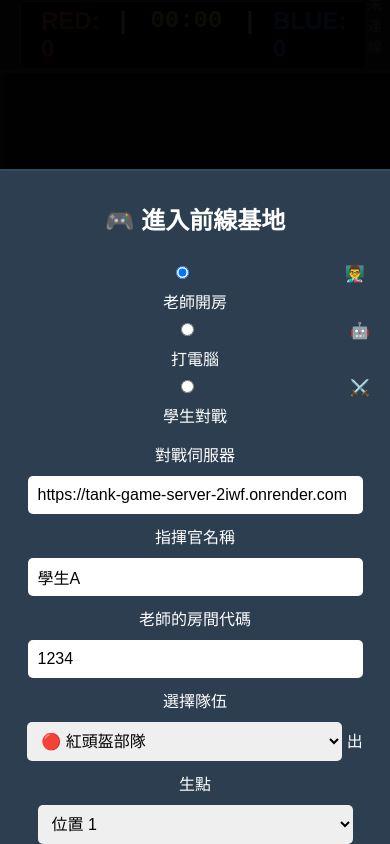
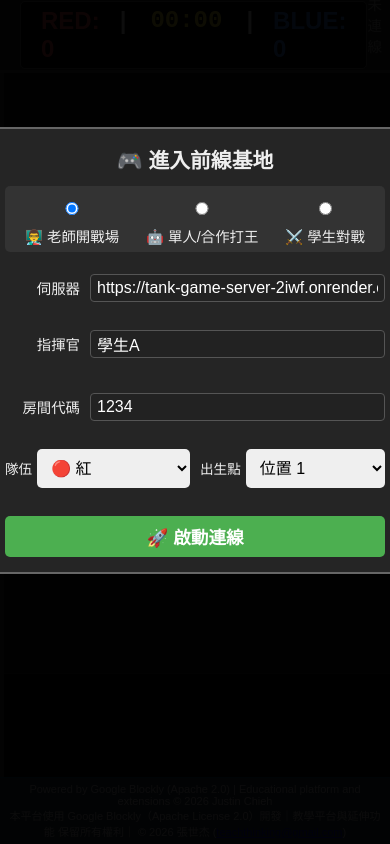
Before and after one commit to teachthinking/tank-game-server, a website: page public/student.html in a window 390 px wide. Shown: the top 844 px of the page. Drawn offline with nearby package versions, Linux system fonts and the light colour scheme; a script that the page names is missing.

Commit message:
Update student.html

```diff
--- a/public/student.html
+++ b/public/student.html
@@ -116,7 +116,7 @@
         #gameCanvas {
             background: #1a1a1a;
             width: 600px;
-            height: 400px;
+            height: 600px;
         }
 
         #console {
@@ -198,29 +198,106 @@
 
 <body>
     <div id="overlay">
+        <style>
+            #loginPanel {
+                background: rgba(40, 40, 40, 0.95);
+                padding: 15px 20px;
+                border: 2px solid #666;
+                border-radius: 8px;
+                box-shadow: 0 5px 15px rgba(0, 0, 0, 0.5);
+                color: #eee;
+            }
+
+            .form-row {
+                display: flex;
+                align-items: center;
+                margin-bottom: 8px;
+            }
+
+            .form-row label {
+                flex: 0 0 75px;
+                /* 固定標籤寬度 */
+                text-align: right;
+                margin-right: 10px;
+                font-size: 0.9rem;
+            }
+
+            .form-row input[type="text"],
+            .form-row select {
+                flex: 1;
+                padding: 4px 6px;
+                border-radius: 4px;
+                border: 1px solid #555;
+                background: #222;
+                color: #fff;
+                width: 100%;
+                box-sizing: border-box;
+            }
+
+            .form-group-half {
+                display: flex;
+                gap: 10px;
+                margin-bottom: 8px;
+            }
+
+            .form-group-half .half {
+                flex: 1;
+                display: flex;
+                align-items: center;
+            }
+
+            .form-group-half .half label {
+                margin-right: 5px;
+                font-size: 0.85rem;
+                white-space: nowrap;
+            }
+
+            .mode-selector {
+                display: flex;
+                justify-content: center;
+                gap: 10px;
+                margin-bottom: 12px;
+                font-size: 0.9rem;
+                background: #333;
+                padding: 6px;
+                border-radius: 5px;
+            }
+        </style>
+
         <div class="panel" id="loginPanel"
-            style="position: absolute; top: 20%; left: 50%; transform: translateX(-50%); z-index: 1000; width: 350px;">
-            <h2 style="text-align: center; margin-top: 0;">🎮 進入前線基地</h2>
+            style="position: absolute; top: 15%; left: 50%; transform: translateX(-50%); z-index: 1000; width: 380px;">
+            <h2 style="text-align: center; margin: 0 0 12px 0; font-size: 1.3rem;">🎮 進入前線基地</h2>
 
-            <div style="margin-bottom: 15px; text-align: center;">
-                <label><input type="radio" name="gameMode" value="class" checked onchange="toggleMode()"> 👨‍🏫 老師開房</label>
-                <label style="margin-left: 10px;"><input type="radio" name="gameMode" value="practice" onchange="toggleMode()"> 🤖 打電腦</label>
-                <label style="margin-left: 10px;"><input type="radio" name="gameMode" value="pvp" onchange="toggleMode()"> ⚔️ 學生對戰</label>
+            <div class="mode-selector">
+                <label><input type="radio" name="gameMode" value="class" checked onchange="toggleMode()"> 👨‍🏫
+                    老師開戰場</label>
+                <label><input type="radio" name="gameMode" value="practice" onchange="toggleMode()"> 🤖 單人/合作打王</label>
+                <label><input type="radio" name="gameMode" value="pvp" onchange="toggleMode()"> ⚔️ 學生對戰</label>
             </div>
 
-            <label>對戰伺服器</label>
+            <div class="form-row">
+                <label>伺服器</label>
                 <input type="text" id="serverUrl" value="https://tank-game-server-2iwf.onrender.com">
-            <label>指揮官名稱</label>
+            </div>
+            <div class="form-row" style="margin-bottom: 15px;">
+                <label>指揮官</label>
                 <input type="text" id="playerName" placeholder="輸入你的名字" value="學生A">
+            </div>
 
             <div id="classOptions">
-                <label>老師的房間代碼</label>
+                <div class="form-row">
+                    <label>房間代碼</label>
                     <input type="text" id="roomId" value="1234">
-                <label>選擇隊伍</label>
+                </div>
+                <div class="form-group-half">
+                    <div class="half">
+                        <label>隊伍</label>
                         <select id="team">
-                    <option value="red">🔴 紅頭盔部隊</option>
-                    <option value="blue">🔵 藍裝甲部隊</option>
+                            <option value="red">🔴 紅</option>
+                            <option value="blue">🔵 藍</option>
                         </select>
+                    </div>
+                    <div class="half">
                         <label>出生點</label>
                         <select id="slot">
                             <option value="1">位置 1</option>
@@ -228,53 +305,73 @@
                             <option value="3">位置 3</option>
                         </select>
                     </div>
+                </div>
+            </div>
 
             <div id="practiceOptions" style="display: none;">
+                <div class="form-row">
+                    <label>合作房號</label>
+                    <input type="text" id="practiceRoomId" value="coop_1" placeholder="與同學輸入相同房號即可組隊">
+                </div>
+                <div class="form-row">
                     <label>選擇地圖</label>
                     <select id="practiceMap">
                         <option value="map1">🌲 森林大亂鬥</option>
                         <option value="map2">🧱 迷宮訓練場</option>
                     </select>
-                <label>敵方 AI 數量</label>
+                </div>
+                <div class="form-row">
+                    <label>AI 數量 (僅隊長設定有效)</label>
                     <select id="botCount">
                         <option value="1">1 隻 (新手)</option>
                         <option value="3">3 隻 (挑戰)</option>
                         <option value="5">5 隻 (地獄)</option>
+                        <option value="10">10 隻 (夢魘)</option>
                     </select>
+                </div>
             </div>
 
             <div id="pvpOptions" style="display: none;">
-                <label>對戰房號 (與好友約定相同的數字)</label>
-                <input type="text" id="pvpRoomId" value="999">
-                <label>選擇隊伍</label>
+                <div class="form-row">
+                    <label>對戰房號</label>
+                    <input type="text" id="pvpRoomId" value="999" placeholder="與對手輸入相同數字">
+                </div>
+                <div class="form-row">
+                    <label>地圖</label>
+                    <select id="pvpMap">
+                        <option value="map1">🌲 森林大亂鬥</option>
+                        <option value="map2">🧱 迷宮訓練場</option>
+                    </select>
+                </div>
+                <div class="form-group-half">
+                    <div class="half">
+                        <label>隊伍</label>
                         <select id="pvpTeam">
-                    <option value="red">🔴 紅頭盔部隊</option>
-                    <option value="blue">🔵 藍裝甲部隊</option>
+                            <option value="red">🔴 紅隊</option>
+                            <option value="blue">🔵 藍隊</option>
                         </select>
+                    </div>
+                    <div class="half">
                         <label>出生點</label>
                         <select id="pvpSlot">
                             <option value="1">位置 1</option>
                             <option value="2">位置 2</option>
                             <option value="3">位置 3</option>
                         </select>
-                <label>選擇地圖 (僅第一位進房者有效)</label>
-                <select id="pvpMap">
-                    <option value="map1">🌲 森林大亂鬥</option>
-                    <option value="map2">🧱 迷宮訓練場</option>
-                </select>
+                    </div>
+                </div>
             </div>
 
-            <button onclick="connectSystem()" style="width: 100%; margin-top: 15px; background: #4CAF50;">🚀
+            <button onclick="connectSystem()"
+                style="width: 100%; margin-top: 10px; padding: 8px; background: #4CAF50; color: white; border: none; border-radius: 5px; font-weight: bold; cursor: pointer;">🚀
                 啟動連線</button>
         </div>
-
         <script>
-            // 控制登入介面顯示切換
             function toggleMode() {
                 const mode = document.querySelector('input[name="gameMode"]:checked').value;
                 document.getElementById('classOptions').style.display = mode === 'class' ? 'block' : 'none';
                 document.getElementById('practiceOptions').style.display = mode === 'practice' ? 'block' : 'none';
-            document.getElementById('pvpOptions').style.display = mode === 'pvp' ? 'block' : 'none'; // 顯示對戰選項
+                document.getElementById('pvpOptions').style.display = mode === 'pvp' ? 'block' : 'none';
             }
         </script>
     </div>
@@ -300,7 +397,7 @@
     <div id="main-area">
         <div id="blocklyDiv"></div>
         <div id="game-wrapper">
-            <canvas id="gameCanvas" width="600" height="400"></canvas>
+            <canvas id="gameCanvas" width="600" height="600"></canvas>
             <div id="console"></div>
         </div>
     </div>
@@ -599,7 +696,7 @@
 
     <script>
         // --- 全域變數設定 ---
-        const CANVAS_W = 600; const CANVAS_H = 400;
+        const CANVAS_W = 600; const CANVAS_H = 600;
         const ctx = document.getElementById('gameCanvas').getContext('2d');
 
         let workspace = null;
@@ -695,7 +792,10 @@
             try {
                 const url = document.getElementById('serverUrl').value;
                 const modeElem = document.querySelector('input[name="gameMode"]:checked');
-                const mode = modeElem ? modeElem.value : 'class';
+
+                // 🌟 修改這裡：直接更新全域變數 mode，不要用 const
+                mode = modeElem ? modeElem.value : 'class';
+
                 const name = document.getElementById('playerName').value || '佚名';
 
                 socket = io(url);
@@ -703,35 +803,47 @@
 
                 socket.on('connect', () => {
                     log("🟢 連線成功，請求加入遊戲...");
+                    log("目前的遊戲模式是：" + mode);
                     const loginPanel = document.getElementById('loginPanel');
-                    if(loginPanel) document.getElementById('overlay').style.display = 'none';
+                    if (loginPanel) document.getElementById('overlay').style.display = 'none';
                     document.getElementById('statusText').innerText = "🟢 已連線";
+
+                    // 確立全域變數自己的 ID
                     myId = socket.id;
 
                     if (mode === 'class') {
                         // 👨‍🏫 老師開房模式
                         roomId = document.getElementById('roomId') ? document.getElementById('roomId').value : "1234";
                         myTeam = document.getElementById('team') ? document.getElementById('team').value : "red";
-                        const slot = document.getElementById('slot') ? document.getElementById('slot').value : "1";
+                        mySlot = document.getElementById('slot') ? document.getElementById('slot').value : "1";
+
                         socket.emit('joinRoom', roomId);
-                        socket.emit('playerJoin', { id: socket.id, name, roomId, team: myTeam, slot });
+                        socket.emit('playerJoin', { id: socket.id, name, roomId, team: myTeam, slot: mySlot });
 
                     } else if (mode === 'practice') {
-                        // 🤖 自由練習模式
-                        roomId = "practice_room";
+                        // 1. 抓取學生介面上輸入的「合作房號」(如果沒輸入，預設為 coop_1)
+                        roomId = document.getElementById('practiceRoomId') ? document.getElementById('practiceRoomId').value : "coop_1";
                         myTeam = 'blue';
                         const mapId = document.getElementById('practiceMap') ? document.getElementById('practiceMap').value : "map1";
                         const botCount = document.getElementById('botCount') ? document.getElementById('botCount').value : "1";
-                        socket.emit('joinPractice', { id: socket.id, name, mapId, botCount: parseInt(botCount) });
 
+                        // 2. 🌟 關鍵修正：呼叫 joinCoop 而不是 joinPractice！
+                        // 並且把 roomId 傳給伺服器，讓輸入同房號的學生能相遇！
+                        socket.emit('joinCoop', {
+                            id: socket.id,
+                            name: name,
+                            roomId: roomId,
+                            mapId: mapId,
+                            botCount: parseInt(botCount)
+                        });
                     } else if (mode === 'pvp') {
-                        // ⚔️ 學生自由對戰模式 (🌟 新增這塊)
+                        // ⚔️ 學生自由對戰模式
                         roomId = document.getElementById('pvpRoomId') ? document.getElementById('pvpRoomId').value : "999";
                         myTeam = document.getElementById('pvpTeam') ? document.getElementById('pvpTeam').value : "red";
-                        const slot = document.getElementById('pvpSlot') ? document.getElementById('pvpSlot').value : "1";
+                        mySlot = document.getElementById('pvpSlot') ? document.getElementById('pvpSlot').value : "1";
                         const mapId = document.getElementById('pvpMap') ? document.getElementById('pvpMap').value : "map1";
 
-                        socket.emit('joinStudentPvP', { id: socket.id, name, roomId, team: myTeam, slot, mapId });
+                        socket.emit('joinStudentPvP', { id: socket.id, name, roomId, team: myTeam, slot: mySlot, mapId });
                     }
 
                     startRenderLoop();
@@ -739,17 +851,17 @@
 
                 // 接收地圖
                 socket.on('map', (data) => {
-                    if(data && data.walls) walls = data.walls;
+                    if (data && data.walls) walls = data.walls;
                 });
 
                 // 接收 Server 算好的遊戲狀態
                 socket.on('state', (data) => {
-                    if(!data) return;
+                    if (!data) return;
                     players = data.players || {};
                     bullets = data.bullets || [];
                     localBullets = bullets.map(b => ({ ...b }));
                     lastStateTime = performance.now();
-                    gameScores = data.scores || {red: 0, blue: 0};
+                    gameScores = data.scores || { red: 0, blue: 0 };
                     gameTimeLeft = data.time || 0;
 
                     updateUI(); // 更新計分板
@@ -780,21 +892,22 @@
         }
 
         // --- 更新 UI ---
+        // --- 更新 UI (防崩潰增強整合版) ---
         function updateUI() {
             try {
                 const sr = document.getElementById('scoreRed');
                 const sb = document.getElementById('scoreBlue');
                 const td = document.getElementById('timerDisplay');
 
-                if(sr) sr.innerText = gameScores.red;
-                if(sb) sb.innerText = gameScores.blue;
-                if(td) {
+                if (sr) sr.innerText = gameScores.red;
+                if (sb) sb.innerText = gameScores.blue;
+                if (td) {
                     let m = Math.floor(gameTimeLeft / 60);
                     let s = Math.floor(gameTimeLeft % 60);
                     td.innerText = `${m}:${s < 10 ? '0' + s : s}`;
                 }
             } catch (e) {
-                console.warn("UI 更新失敗 (但不影響遊戲)", e);
+                console.warn("UI 更新失敗 (但不影響遊戲執行):", e);
             }
         }
 
@@ -806,9 +919,9 @@
                 const sb = document.getElementById('scoreBlue');
                 const td = document.getElementById('timerDisplay');
 
-                if(sr) sr.innerText = gameScores.red;
-                if(sb) sb.innerText = gameScores.blue;
-                if(td) {
+                if (sr) sr.innerText = gameScores.red;
+                if (sb) sb.innerText = gameScores.blue;
+                if (td) {
                     let m = Math.floor(gameTimeLeft / 60);
                     let s = Math.floor(gameTimeLeft % 60);
                     td.innerText = `${m}:${s < 10 ? '0' + s : s}`;
@@ -821,28 +934,6 @@
         function sendCmd(action, val) {
             if (!socket) return;
 
-            // 🌟 本地預測：指令發出同時立即更新本地位置
-            if (localMe) {
-                if (action === 'move') {
-                    const rad = localMe.angle * Math.PI / 180;
-                    const nx = localMe.x + Math.cos(rad) * val;
-                    const ny = localMe.y + Math.sin(rad) * val;
-                    if (nx > 10 && nx < CANVAS_W - 10 && ny > 10 && ny < CANVAS_H - 10) {
-                        localMe.x = nx; localMe.y = ny;
-                    }
-                } else if (action === 'move_back') {
-                    const rad = localMe.angle * Math.PI / 180;
-                    const nx = localMe.x - Math.cos(rad) * val;
-                    const ny = localMe.y - Math.sin(rad) * val;
-                    if (nx > 10 && nx < CANVAS_W - 10 && ny > 10 && ny < CANVAS_H - 10) {
-                        localMe.x = nx; localMe.y = ny;
-                    }
-                } else if (action === 'turn') {
-                    localMe.angle += val;
-                }
-            }
-
-            // cmd 直接送到 Server，Server 計算後廣播給所有人
             socket.emit('cmd', { roomId, id: myId, action, val });
         }
 
@@ -1007,7 +1098,7 @@
                 }
 
                 if (type === 'tank_scan_wall') {
-                    const maxDist = 400;
+                    const maxDist = 600;
                     let rad = me.angle * Math.PI / 180;
                     let dx = Math.cos(rad), dy = Math.sin(rad);
                     for (let d = 0; d < maxDist; d += 10) {
```
Lines whose indentation alone changed are shown as unchanged.
